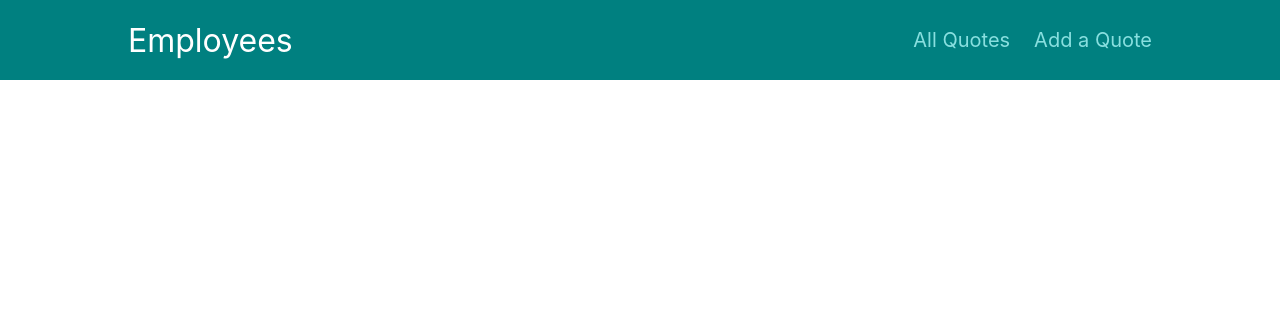
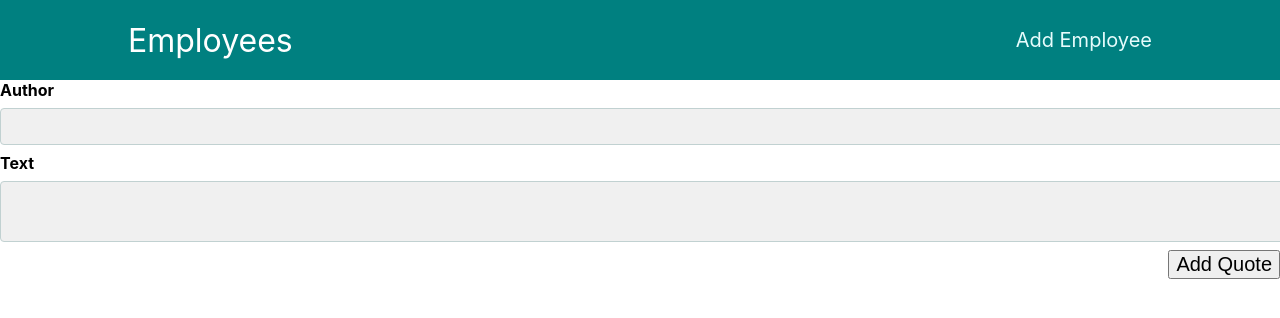
Before and after one commit to lohszeying/simple-crud-employee-web, a React (Create React App) app: page /newemployee in a window 1280 px wide. Shown: the top 318 px of the page. Built offline with nearby package versions, Linux system fonts and the light colour scheme.

Commit message:
new form added (from udemy react s20-p2)

```diff
--- a/src/App.tsx
+++ b/src/App.tsx
@@ -2,6 +2,7 @@ import { Route, Switch } from "react-router-dom";
 import "./App.css";
 import Header from "./components/layout/Header";
 import Homepage from "./pages/Homepage";
+import NewEmployee from "./pages/NewEmployee";
 
 function App() {
   return (
@@ -11,6 +12,9 @@ function App() {
         <Route path="/" exact>
           <Homepage />
         </Route>
+        <Route path="/newemployee" >
+          <NewEmployee />
+        </Route>
       </Switch>
     </div>
   );
--- /dev/null
+++ b/src/components/EmployeeForm.module.css
@@ -0,0 +1,49 @@
+.form {
+  position: relative;
+}
+
+.loading {
+  position: absolute;
+  width: 100%;
+  height: 100%;
+  background-color: rgba(255, 255, 255, 0.7);
+  display: flex;
+  justify-content: center;
+  align-items: center;
+}
+
+.control {
+  margin-bottom: 0.5rem;
+}
+
+.control label {
+  font-weight: bold;
+  display: block;
+  margin-bottom: 0.5rem;
+}
+
+.control input,
+.control textarea {
+  font: inherit;
+  padding: 0.35rem;
+  border-radius: 4px;
+  background-color: #f0f0f0;
+  border: 1px solid #c1d1d1;
+  display: block;
+  width: 100%;
+  font-size: 1.25rem;
+}
+
+.control input:focus,
+.control textarea:focus {
+  background-color: #cbf8f8;
+  outline-color: teal;
+}
+
+.actions {
+  text-align: right;
+}
+
+.actions button {
+  font-size: 1.25rem;
+}
--- /dev/null
+++ b/src/components/EmployeeForm.tsx
@@ -0,0 +1,48 @@
+import React, { Fragment, useRef } from "react";
+import { RefactorActionInfo } from "typescript";
+import classes from "./EmployeeForm.module.css";
+
+const EmployeeForm = (props: any) => {
+  const authorInputRef = useRef();
+  const textInputRef = useRef();
+
+  const  submitFormHandler = (event: React.FormEvent) => {
+    event.preventDefault();
+
+    // const enteredAuthor = authorInputRef.current.value;
+    // const enteredText = textInputRef.current.value;
+
+    // optional: Could validate here
+
+    // props.onAddQuote({ author: enteredAuthor, text: enteredText });
+  }
+
+  const finishEnteringHandler = () => {
+    // setIsEntering(true);
+  };
+
+  return (
+    <Fragment>
+      <form
+        className={classes.form}
+        onSubmit={submitFormHandler}
+      >
+        <div className={classes.control}>
+          <label htmlFor="author">Author</label>
+          <input type="text" id="author"  />
+        </div>
+        <div className={classes.control}>
+          <label htmlFor="text">Text</label>
+          <textarea id="text" ></textarea>
+        </div>
+        <div className={classes.actions}>
+          <button onClick={finishEnteringHandler} className="btn">
+            Add Quote
+          </button>
+        </div>
+      </form>
+    </Fragment>
+  );
+};
+
+export default EmployeeForm;
--- a/src/components/layout/Header.tsx
+++ b/src/components/layout/Header.tsx
@@ -8,11 +8,11 @@ const Header = (props: any) => {
     <nav className={classes.nav}>
       <ul>
         <li>
-          <NavLink to='/quotes' activeClassName={classes.active}>All Quotes</NavLink>
+          <NavLink to='/newemployee' activeClassName={classes.active}>Add Employee</NavLink>
         </li>
-        <li>
+        {/* <li>
           <NavLink to='/new-quote' activeClassName={classes.active}>Add a Quote</NavLink>
-        </li>
+        </li> */}
       </ul>
     </nav>
   </header>);
--- /dev/null
+++ b/src/model/department.tsx
@@ -0,0 +1,4 @@
+export enum Department {
+  HR = "HR",
+  PS = "PS",
+}
--- a/src/model/employee.tsx
+++ b/src/model/employee.tsx
@@ -1,6 +1,8 @@
+import { Department } from "./department";
+
 export interface Employee {
   id: number,
   name: string,
   salary: number,
-  department: string
+  department: Department
 }
--- /dev/null
+++ b/src/pages/NewEmployee.tsx
@@ -0,0 +1,11 @@
+import React from "react";
+import EmployeeForm from "../components/EmployeeForm";
+import Employees from "../components/Employees";
+
+const NewEmployee = () => {
+  return (<React.Fragment>
+    <EmployeeForm />
+  </React.Fragment>)
+};
+
+export default NewEmployee;
--- a/src/store/employee-slice.ts
+++ b/src/store/employee-slice.ts
@@ -23,7 +23,7 @@ export const deleteEmployee = createAsyncThunk(
   // Declare the type your function argument here:
   async (payload: number, thunkApi) => {
     try {
-      const response = await axios.delete(`http://localhost:3000/employee/${payload}`);
+      await axios.delete(`http://localhost:3000/employee/${payload}`);
 
       return payload as number;
     } catch (e) {
```
